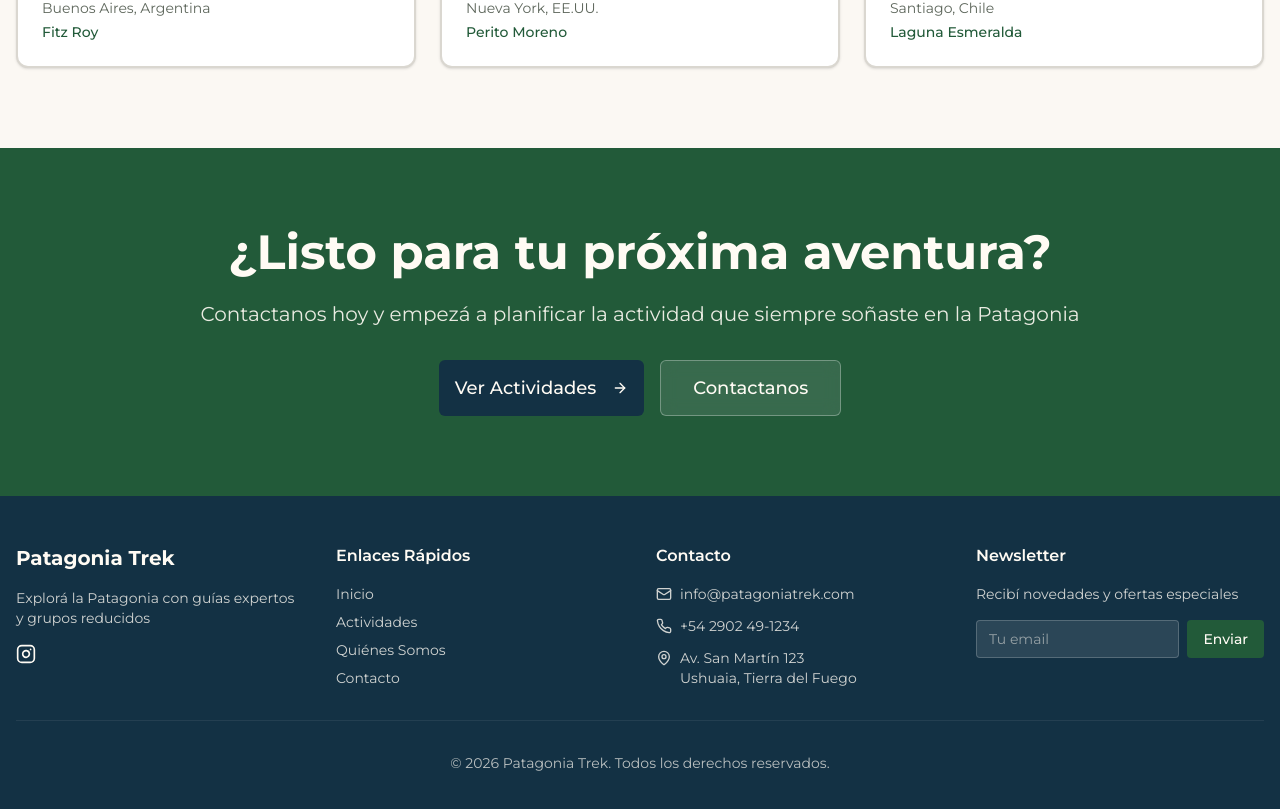
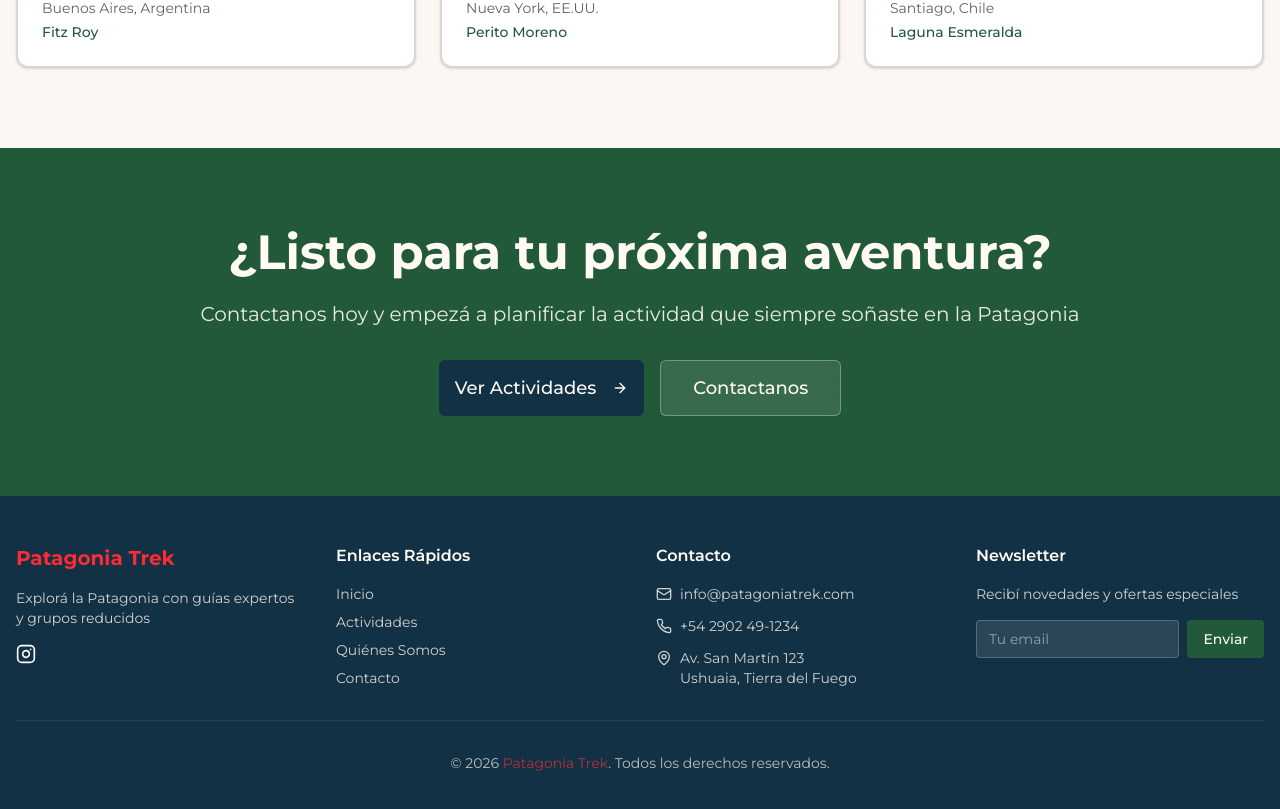
Before and after one commit to drutmanGenium/adventure-website, a Next.js app: page / in a window 1280 px wide. Shown: the part 4482-5291 px from the top of the page. Built offline with nearby package versions, Linux system fonts and the light colour scheme.

Commit message:
wip: checkpoint turn 6

```diff
--- a/components/footer.tsx
+++ b/components/footer.tsx
@@ -14,7 +14,7 @@ export function Footer() {
         <div className="grid md:grid-cols-4 gap-8 mb-8">
           {/* About */}
           <div>
-            <h3 className="text-xl font-bold mb-4">Patagonia Trek</h3>
+            <h3 className="text-xl font-bold mb-4 text-red-500">Patagonia Trek</h3>
             <p className="text-sm opacity-80 mb-4">
               {t(
                 "Explorá la Patagonia con guías expertos y grupos reducidos",
@@ -108,7 +108,7 @@ export function Footer() {
 
         <div className="border-t border-white/10 pt-8 text-center text-sm opacity-70">
           <p>
-            &copy; {new Date().getFullYear()} Patagonia Trek.{" "}
+            &copy; {new Date().getFullYear()} <span className="text-red-500">Patagonia Trek</span>.{" "}
             {t("Todos los derechos reservados", "All rights reserved")}.
           </p>
         </div>
```
